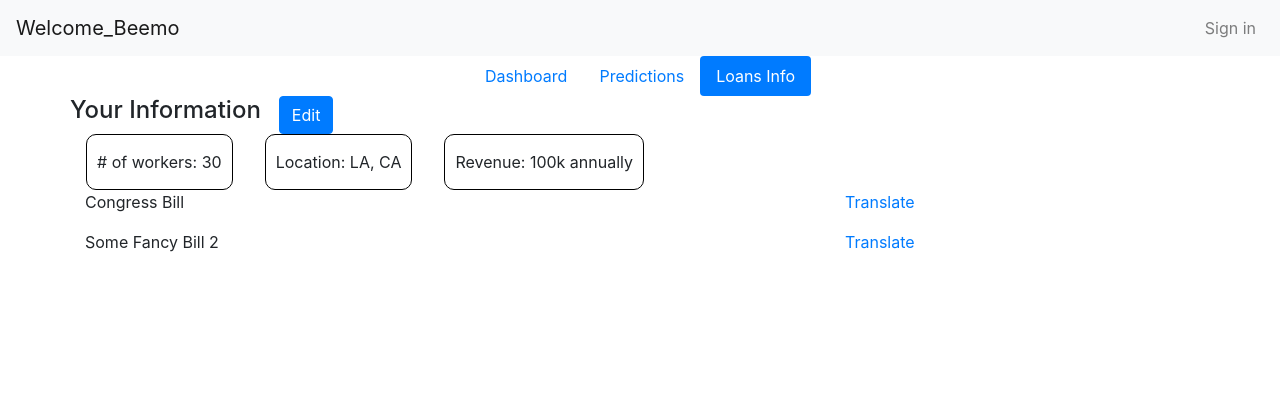
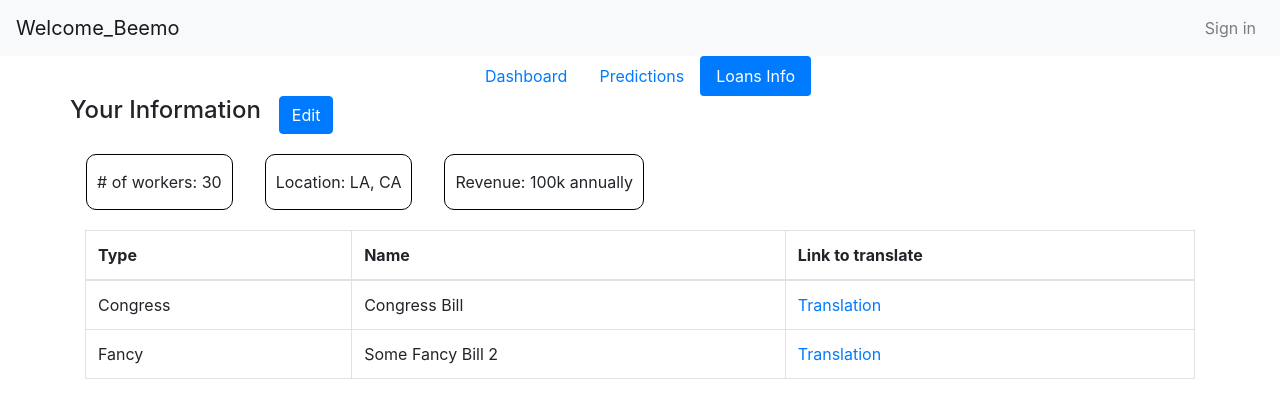
Before and after one commit to haemin-lee/RainyDay, a React (Create React App) app in the folder raindyday/: page /loans in a window 1280 px wide. Shown: the top 418 px of the page. Built offline with nearby package versions, Linux system fonts and the light colour scheme.

Commit message:
css again

```diff
--- a/raindyday/src/index.css
+++ b/raindyday/src/index.css
@@ -4,4 +4,5 @@
     border-radius: 10px;
     align-items: center;
     justify-content: center;
+    margin: 20px 0px;
 }
--- a/raindyday/src/pages/home/tabs/loans/index.js
+++ b/raindyday/src/pages/home/tabs/loans/index.js
@@ -3,25 +3,24 @@ import { Button, Modal, Form } from 'react-bootstrap'
 
 let example_data = [
     {
+        type: 'Congress',
         name: 'Congress Bill',
+        link: '#'
     },
     {
+        type: 'Fancy',
         name: 'Some Fancy Bill 2',
+        link: '#'
     },
 ]
 
 function Bill(props) {
     return (
-        <div className="row">
-            <div className="col-8">
-                <p>{props.name}</p>
-            </div>
-            <div className="col-4">
-                <p>
-                    <a href="#">Translate</a>
-                </p>
-            </div>
-        </div>
+        <tr>
+            <td>{props.type}</td>
+            <td>{props.name}</td>
+            <td><a href={props.link}>Translation</a></td>
+        </tr>
     )
 }
 
@@ -101,9 +100,25 @@ function Loans() {
                 <Pill>Location: {'LA, CA'}</Pill>
                 <Pill>Revenue: {'100k annually'}</Pill>
             </div>
-            {bills.map((bill) => {
-                return <Bill name={bill.name} />
-            })}
+
+            <table className="table table-bordered">
+                <thead>
+                    <th scope="col">Type</th>
+                    <th scope="col">Name</th>
+                    <th scope="col">Link to translate</th>
+                </thead>
+                <tbody>
+                    {bills.map((b) => {
+                        return (
+                            <Bill
+                                type={b.type}
+                                name={b.name}
+                                link={b.link}
+                            />
+                        )
+                    })}
+                </tbody>
+            </table>
         </div>
     )
 }
```
